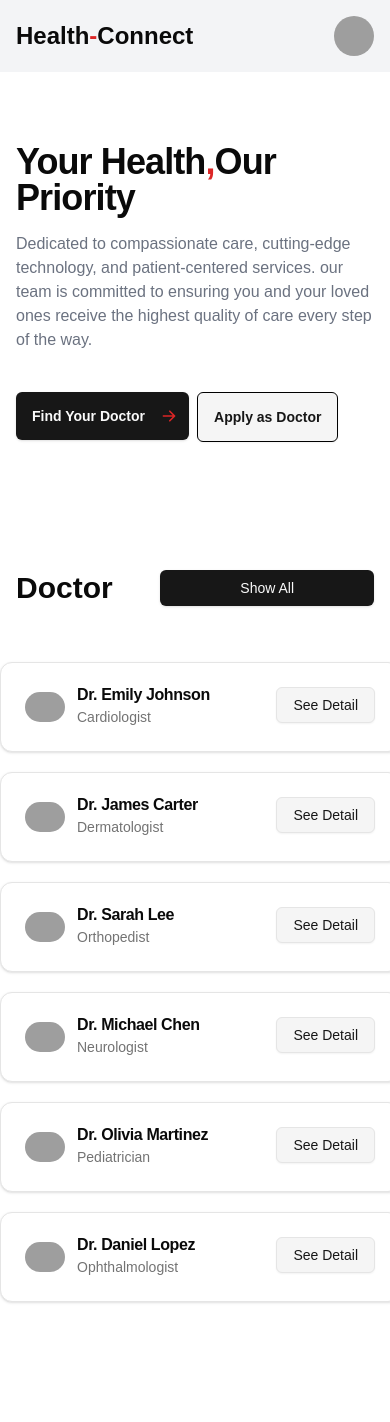
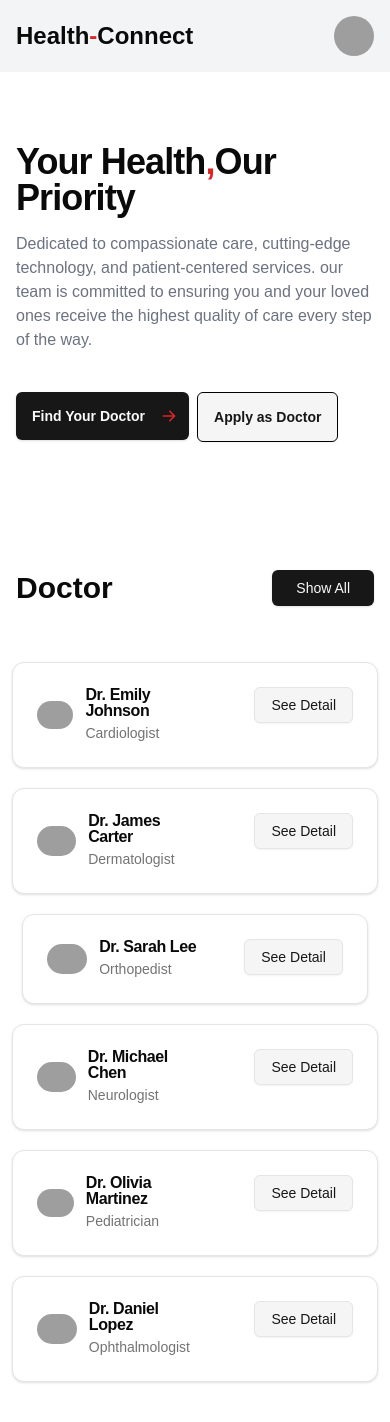
Before and after one commit to Muhammadanasraza/Dr.Appointment_System, a Next.js app: page / in a window 390 px wide. Shown: the top 1422 px of the page. Before the commit the page ends 1382 px from the top, so only its background shows below. Built offline with nearby package versions, Linux system fonts and the light colour scheme; grey boxes are pictures that could not be loaded.

Commit message:
responsive

```diff
--- a/src/components/Doctors.js
+++ b/src/components/Doctors.js
@@ -38,7 +38,7 @@ export default function Doctor({ isHome }) {
                     {
                         isHome ?
                             <Link href={"/doctors"}>
-                                <Button className="px-20">Show All </Button>
+                                <Button className="px-20 max-sm:px-6 ">Show All </Button>
                             </Link> :
                             <Select>
                                 <SelectTrigger className="w-[180px]">
@@ -57,12 +57,12 @@ export default function Doctor({ isHome }) {
                             </Select>
                     }
                 </div>
-                <div className="grid grid-cols-1 md:grid-cols-3  sm:grid-cols-2  lg:grid-col-4  gap-5 my-10 justify-between container">
+                <div className="grid grid-cols-1 md:grid-cols-3 max-sm:px-3 sm:grid-cols-2  lg:grid-col-4  gap-5 my-10 justify-between container">
 
                     {
                         filtered.map((doctors, index) => (
 
-                            <Card key={index} className="w-[400px] mx-auto flex justify-between ">
+                            <Card key={index} className="w-[400px] max-sm:w-auto mx-auto flex justify-between ">
                                 <CardHeader >
                                     <div className="flex items-center gap-3">
 
```
Also changed, not shown: src/lib/connectDb.js (added).
